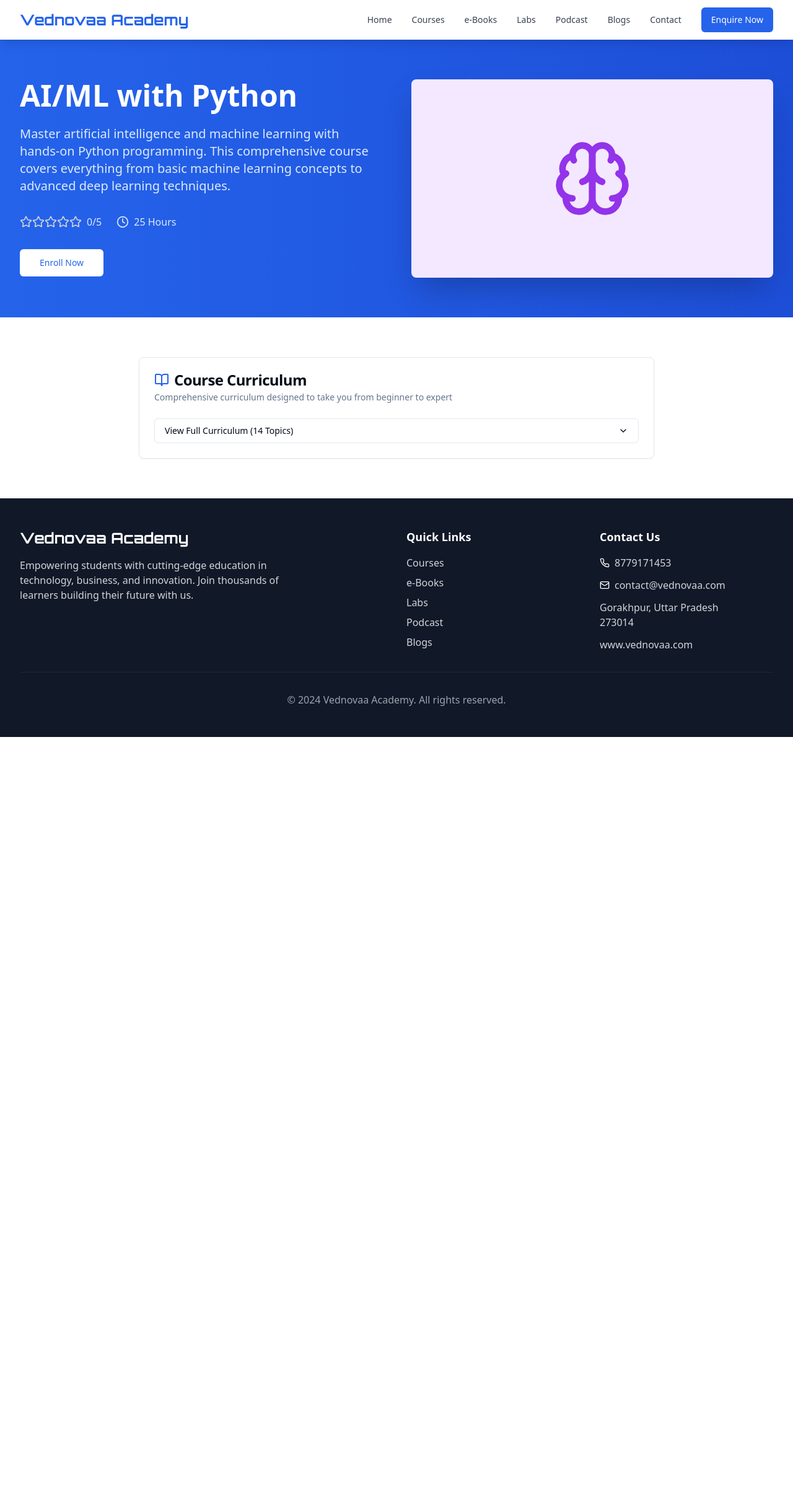
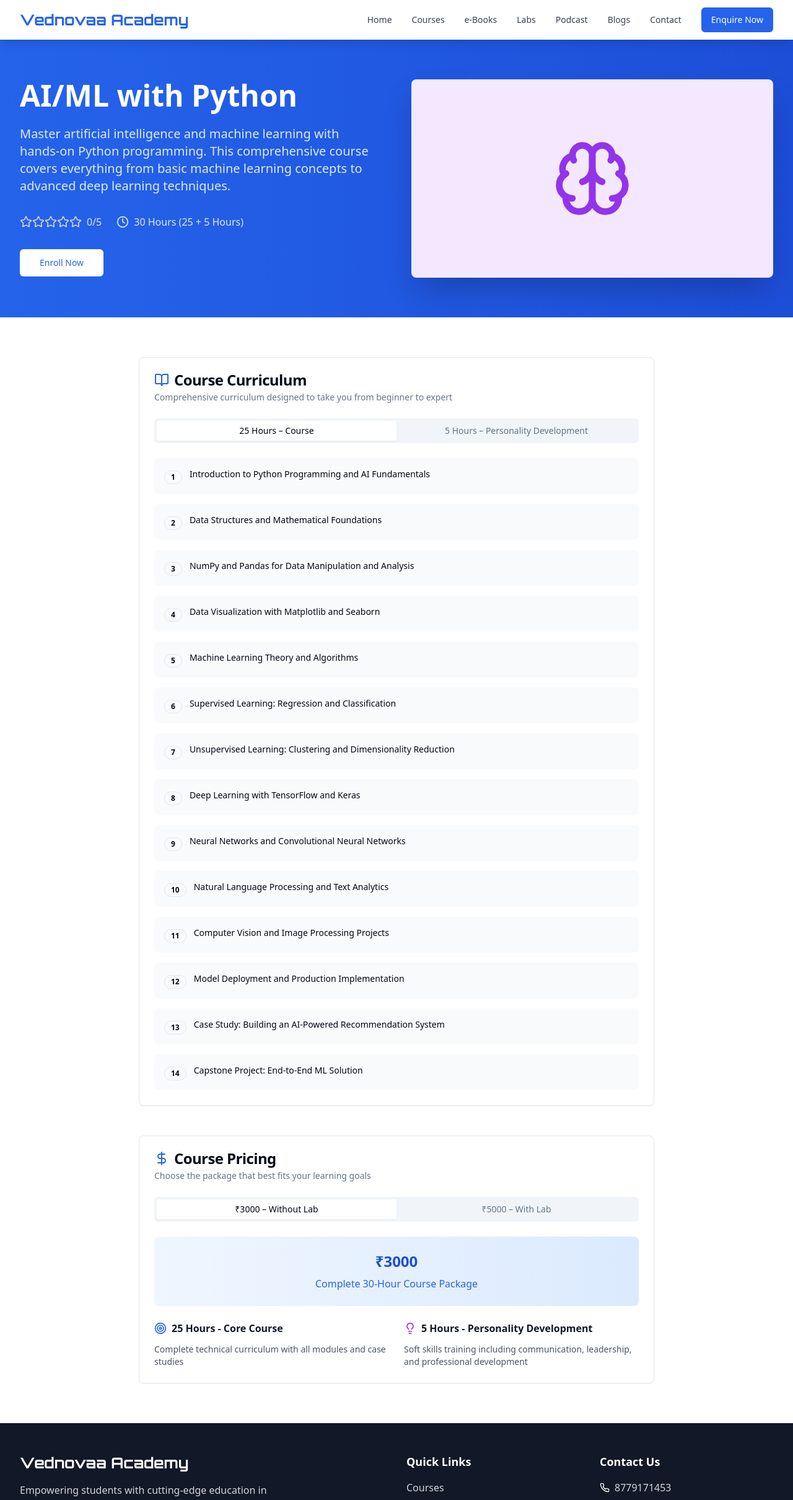
Before and after one commit to Cyber-sploit/vednovaa-academy-nexus, a React (Vite) app: page /course/ai-ml-python in a window 1280 px wide. Shown: the top 2420 px of the page at 62% size. Before the commit the page ends 1189 px from the top, so only its background shows below. Built offline with nearby package versions, Linux system fonts and the light colour scheme.

Commit message:
Refactor Courses page
Updated course duration display, implemented a tabbed curriculum section, and added a pricing section with tabbed content.
Here are the files that were edited by the AI in that message:
-edited src/pages/CourseDetail.tsx

```diff
--- a/src/pages/CourseDetail.tsx
+++ b/src/pages/CourseDetail.tsx
@@ -4,21 +4,40 @@ import Footer from "@/components/Footer";
 import { Button } from "@/components/ui/button";
 import { Card, CardContent, CardDescription, CardHeader, CardTitle } from "@/components/ui/card";
 import { Badge } from "@/components/ui/badge";
-import { Collapsible, CollapsibleContent, CollapsibleTrigger } from "@/components/ui/collapsible";
-import { Star, Clock, BookOpen, ChevronDown, Brain, Code, BarChart3, Shield, Briefcase, Laptop, DollarSign, Dna } from "lucide-react";
+import { Tabs, TabsContent, TabsList, TabsTrigger } from "@/components/ui/tabs";
+import { Star, Clock, BookOpen, Brain, Code, BarChart3, Shield, Briefcase, Laptop, DollarSign, Dna, Users, Target, Lightbulb } from "lucide-react";
 import { useState } from "react";
 
 const CourseDetail = () => {
   const { courseSlug } = useParams();
   const navigate = useNavigate();
-  const [isOpen, setIsOpen] = useState(false);
+
+  const personalityDevelopmentCurriculum = [
+    "Effective Communication (Verbal and Written)",
+    "Positive Body Language and Posture",
+    "Time Management Strategies",
+    "Team Collaboration and Interpersonal Skills",
+    "Conflict Resolution Basics",
+    "Developing a Professional Mindset",
+    "Goal Setting and Self-Discipline"
+  ];
+
+  const labContent = [
+    "Hands-on Practice Tools and Software",
+    "Real-world Assignments and Exercises",
+    "Simulated Lab Environments",
+    "Industry-Standard Development Tools",
+    "Project-based Learning Activities",
+    "Practical Implementation Workshops",
+    "Live Coding Sessions and Debugging"
+  ];
 
   const courseData = {
     "ai-ml-python": {
       title: "AI/ML with Python",
       description: "Master artificial intelligence and machine learning with hands-on Python programming. This comprehensive course covers everything from basic machine learning concepts to advanced deep learning techniques.",
       rating: 0,
-      duration: "25 Hours",
+      duration: "30 Hours (25 + 5 Hours)",
       icon: Brain,
       iconColor: "text-purple-600",
       bgColor: "bg-purple-100",
@@ -43,7 +62,7 @@ const CourseDetail = () => {
       title: "Python Programming",
       description: "Learn Python from basics to advanced concepts with real-world projects. Perfect for beginners and those looking to strengthen their programming foundation.",
       rating: 0,
-      duration: "25 Hours",
+      duration: "30 Hours (25 + 5 Hours)",
       icon: Code,
       iconColor: "text-green-600",
       bgColor: "bg-green-100",
@@ -68,7 +87,7 @@ const CourseDetail = () => {
       title: "Data Analysis",
       description: "Transform raw data into actionable insights using modern analytical tools and techniques. Learn to work with real-world datasets and create meaningful visualizations.",
       rating: 0,
-      duration: "25 Hours",
+      duration: "30 Hours (25 + 5 Hours)",
       icon: BarChart3,
       iconColor: "text-blue-600",
       bgColor: "bg-blue-100",
@@ -93,7 +112,7 @@ const CourseDetail = () => {
       title: "Cyber Security",
       description: "Protect digital assets and learn ethical hacking techniques. Comprehensive coverage of cybersecurity principles, tools, and best practices.",
       rating: 0,
-      duration: "25 Hours",
+      duration: "30 Hours (25 + 5 Hours)",
       icon: Shield,
       iconColor: "text-red-600",
       bgColor: "bg-red-100",
@@ -118,7 +137,7 @@ const CourseDetail = () => {
       title: "Business Analysis",
       description: "Bridge the gap between business needs and technical solutions. Learn to analyze requirements, create documentation, and drive successful project outcomes.",
       rating: 0,
-      duration: "25 Hours",
+      duration: "30 Hours (25 + 5 Hours)",
       icon: Briefcase,
       iconColor: "text-orange-600",
       bgColor: "bg-orange-100",
@@ -143,7 +162,7 @@ const CourseDetail = () => {
       title: "Build360",
       description: "Comprehensive full-stack development program covering frontend, backend, databases, and deployment. Build complete web applications from scratch.",
       rating: 0,
-      duration: "25 Hours",
+      duration: "30 Hours (25 + 5 Hours)",
       icon: Laptop,
       iconColor: "text-indigo-600",
       bgColor: "bg-indigo-100",
@@ -168,7 +187,7 @@ const CourseDetail = () => {
       title: "Finance",
       description: "Financial modeling, analysis, and investment strategies. Learn essential finance concepts and tools used in modern financial markets.",
       rating: 0,
-      duration: "25 Hours",
+      duration: "30 Hours (25 + 5 Hours)",
       icon: DollarSign,
       iconColor: "text-emerald-600",
       bgColor: "bg-emerald-100",
@@ -193,7 +212,7 @@ const CourseDetail = () => {
       title: "Bioinformatics",
       description: "Apply computational techniques to biological data analysis. Explore the intersection of biology, computer science, and data analysis.",
       rating: 0,
-      duration: "25 Hours",
+      duration: "30 Hours (25 + 5 Hours)",
       icon: Dna,
       iconColor: "text-pink-600",
       bgColor: "bg-pink-100",
@@ -287,7 +306,9 @@ const CourseDetail = () => {
 
       {/* Course Details */}
       <section className="py-16">
-        <div className="max-w-4xl mx-auto px-4 sm:px-6 lg:px-8">
+        <div className="max-w-4xl mx-auto px-4 sm:px-6 lg:px-8 space-y-12">
+
+          {/* Curriculum Section */}
           <Card className="animate-fade-in">
             <CardHeader>
               <CardTitle className="flex items-center space-x-2">
@@ -299,14 +320,13 @@ const CourseDetail = () => {
               </CardDescription>
             </CardHeader>
             <CardContent>
-              <Collapsible open={isOpen} onOpenChange={setIsOpen}>
-                <CollapsibleTrigger asChild>
-                  <Button variant="outline" className="w-full justify-between">
-                    <span>View Full Curriculum ({course.curriculum.length} Topics)</span>
-                    <ChevronDown className={`h-4 w-4 transition-transform ${isOpen ? 'rotate-180' : ''}`} />
-                  </Button>
-                </CollapsibleTrigger>
-                <CollapsibleContent className="mt-4">
+              <Tabs defaultValue="course" className="w-full">
+                <TabsList className="grid w-full grid-cols-2">
+                  <TabsTrigger value="course">25 Hours – Course</TabsTrigger>
+                  <TabsTrigger value="personality">5 Hours – Personality Development</TabsTrigger>
+                </TabsList>
+
+                <TabsContent value="course" className="mt-6">
                   <div className="grid grid-cols-1 gap-4">
                     {course.curriculum.map((topic, index) => (
                       <div key={index} className="flex items-start space-x-3 p-4 bg-gray-50 rounded-lg">
@@ -315,8 +335,116 @@ const CourseDetail = () => {
                       </div>
                     ))}
                   </div>
-                </CollapsibleContent>
-              </Collapsible>
+                </TabsContent>
+
+                <TabsContent value="personality" className="mt-6">
+                  <div className="grid grid-cols-1 gap-4">
+                    {personalityDevelopmentCurriculum.map((topic, index) => (
+                      <div key={index} className="flex items-start space-x-3 p-4 bg-purple-50 rounded-lg">
+                        <Badge variant="outline" className="text-xs mt-1 border-purple-300">{index + 1}</Badge>
+                        <span className="text-sm flex-1">{topic}</span>
+                        <Users className="h-4 w-4 text-purple-600" />
+                      </div>
+                    ))}
+                  </div>
+                </TabsContent>
+              </Tabs>
+            </CardContent>
+          </Card>
+
+          {/* Pricing Section */}
+          <Card className="animate-fade-in">
+            <CardHeader>
+              <CardTitle className="flex items-center space-x-2">
+                <DollarSign className="h-6 w-6 text-primary-600" />
+                <span>Course Pricing</span>
+              </CardTitle>
+              <CardDescription>
+                Choose the package that best fits your learning goals
+              </CardDescription>
+            </CardHeader>
+            <CardContent>
+              <Tabs defaultValue="without-lab" className="w-full">
+                <TabsList className="grid w-full grid-cols-2">
+                  <TabsTrigger value="without-lab">₹3000 – Without Lab</TabsTrigger>
+                  <TabsTrigger value="with-lab">₹5000 – With Lab</TabsTrigger>
+                </TabsList>
+
+                <TabsContent value="without-lab" className="mt-6">
+                  <div className="space-y-6">
+                    <div className="text-center p-6 bg-gradient-to-r from-primary-50 to-primary-100 rounded-lg">
+                      <h3 className="text-2xl font-bold text-primary-700 mb-2">₹3000</h3>
+                      <p className="text-primary-600">Complete 30-Hour Course Package</p>
+                    </div>
+
+                    <div className="grid grid-cols-1 md:grid-cols-2 gap-6">
+                      <div className="space-y-3">
+                        <h4 className="font-semibold text-gray-900 flex items-center">
+                          <Target className="h-5 w-5 mr-2 text-primary-600" />
+                          25 Hours - Core Course
+                        </h4>
+                        <p className="text-sm text-gray-600">Complete technical curriculum with all modules and case studies</p>
+                      </div>
+
+                      <div className="space-y-3">
+                        <h4 className="font-semibold text-gray-900 flex items-center">
+                          <Lightbulb className="h-5 w-5 mr-2 text-purple-600" />
+                          5 Hours - Personality Development
+                        </h4>
+                        <p className="text-sm text-gray-600">Soft skills training including communication, leadership, and professional development</p>
+                      </div>
+                    </div>
+                  </div>
+                </TabsContent>
+
+                <TabsContent value="with-lab" className="mt-6">
+                  <div className="space-y-6">
+                    <div className="text-center p-6 bg-gradient-to-r from-green-50 to-green-100 rounded-lg">
+                      <h3 className="text-2xl font-bold text-green-700 mb-2">₹5000</h3>
+                      <p className="text-green-600">Complete Course + Hands-on Lab Experience</p>
+                    </div>
+
+                    <div className="grid grid-cols-1 md:grid-cols-3 gap-6">
+                      <div className="space-y-3">
+                        <h4 className="font-semibold text-gray-900 flex items-center">
+                          <Target className="h-5 w-5 mr-2 text-primary-600" />
+                          25 Hours - Core Course
+                        </h4>
+                        <p className="text-sm text-gray-600">Complete technical curriculum</p>
+                      </div>
+
+                      <div className="space-y-3">
+                        <h4 className="font-semibold text-gray-900 flex items-center">
+                          <Lightbulb className="h-5 w-5 mr-2 text-purple-600" />
+                          5 Hours - Personality Development
+                        </h4>
+                        <p className="text-sm text-gray-600">Professional soft skills training</p>
+                      </div>
+
+                      <div className="space-y-3">
+                        <h4 className="font-semibold text-gray-900 flex items-center">
+                          <Code className="h-5 w-5 mr-2 text-green-600" />
+                          Hands-on Lab Access
+                        </h4>
+                        <p className="text-sm text-gray-600">Practical implementation and tools</p>
+                      </div>
+                    </div>
+
+                    <div className="mt-6">
+                      <h4 className="font-semibold text-gray-900 mb-4">Lab Features Include:</h4>
+                      <div className="grid grid-cols-1 gap-3">
+                        {labContent.map((item, index) => (
+                          <div key={index} className="flex items-start space-x-3 p-3 bg-green-50 rounded-lg">
+                            <Badge variant="outline" className="text-xs mt-1 border-green-300">{index + 1}</Badge>
+                            <span className="text-sm flex-1">{item}</span>
+                            <Code className="h-4 w-4 text-green-600" />
+                          </div>
+                        ))}
+                      </div>
+                    </div>
+                  </div>
+                </TabsContent>
+              </Tabs>
             </CardContent>
           </Card>
         </div>
```
